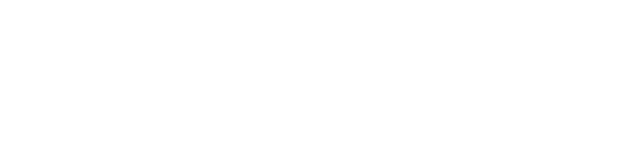
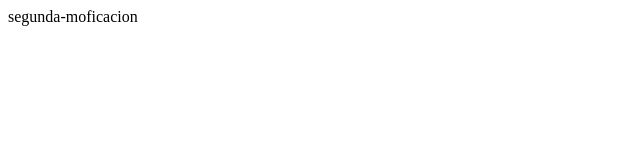
Before and after one commit to wrangel01/aspirantes-mir-ejercicioi-3, a plain HTML site: page index.html in a window 1280 px wide. Shown: the whole page, without its empty margins (0-640 px from the left). Drawn offline with Linux system fonts and the light colour scheme.

Commit message:
cambios-en-la-rama-develop

```diff
--- a/index.html
+++ b/index.html
@@ -1,3 +1,4 @@
 <html>
     <Pimera-modificacion-del-html>
+        <p>segunda-moficacion</p>
 </html>
```
Also changed, not shown: 2 other files.
